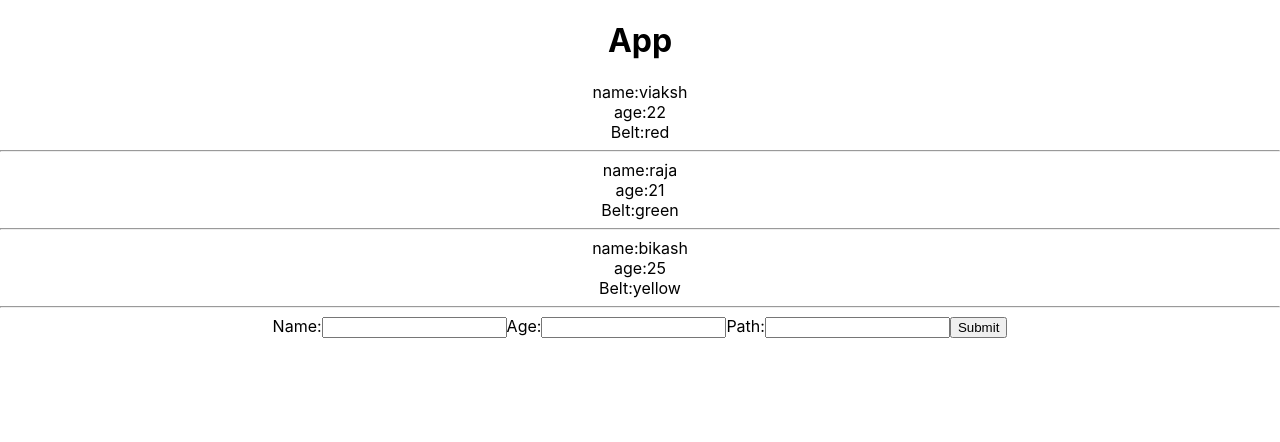
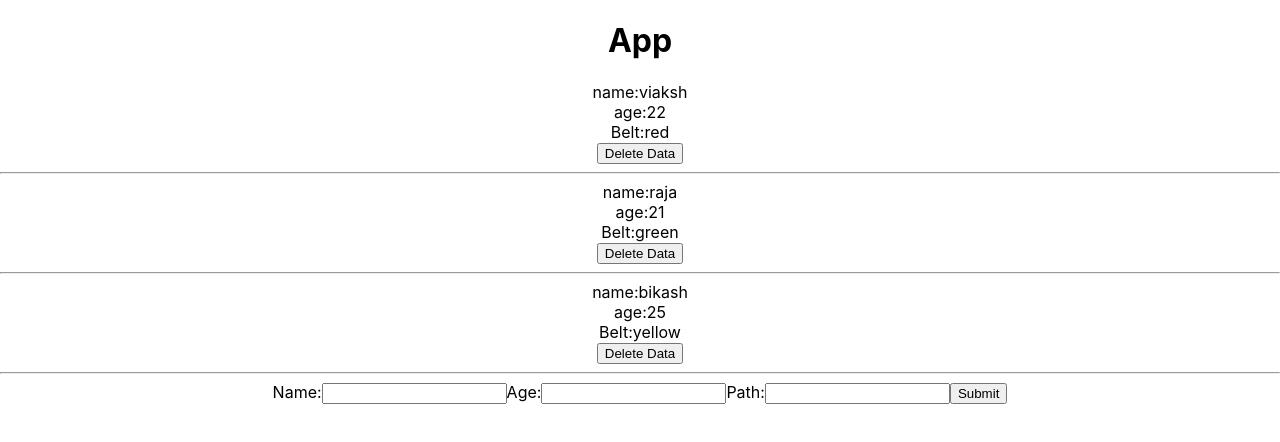
Before and after one commit to BIKASH-DASH/react-redux-firebase, a React (Create React App) app in the folder myapp/: page / in a window 1280 px wide. Shown: the top 442 px of the page. Built offline with nearby package versions, Linux system fonts and the light colour scheme.

Commit message:
add dedlete function

```diff
--- a/myapp/src/App.js
+++ b/myapp/src/App.js
@@ -2,7 +2,7 @@ import React, { useState} from 'react';
 import './App.css';
 import Ninjas from './Ninjas'
 import AddNinja from './AddNinja'
-import _ from 'lodash'
+
 
 function App() {
   const [ninjas, setninjas] = useState([
--- a/myapp/src/Ninjas.js
+++ b/myapp/src/Ninjas.js
@@ -1,12 +1,19 @@
-import React from 'react'
+import React, { useState} from 'react'
 
 export default function Ninjas(props) {
-    const { list } = props;
-    const ListNinjas = list.map((item,i) =>{
+    let  { list } = props;
+    const [listData, setlistData] = useState(list)
+    const itemDelete = (index) => {
+        list = listData.filter((item, ind) => ind != index);
+        setlistData(list);
+
+    }
+    const ListNinjas = listData.map((item,i) =>{
         return (<div key={i} className="listitem">
             <div>name:{item.name}</div>
             <div>age:{item.age}</div>
             <div>Belt:{item.path}</div>
+            <button onClick={(e)=>itemDelete(i)} >Delete Data</button>
             <hr />
         </div>)
     })
```
